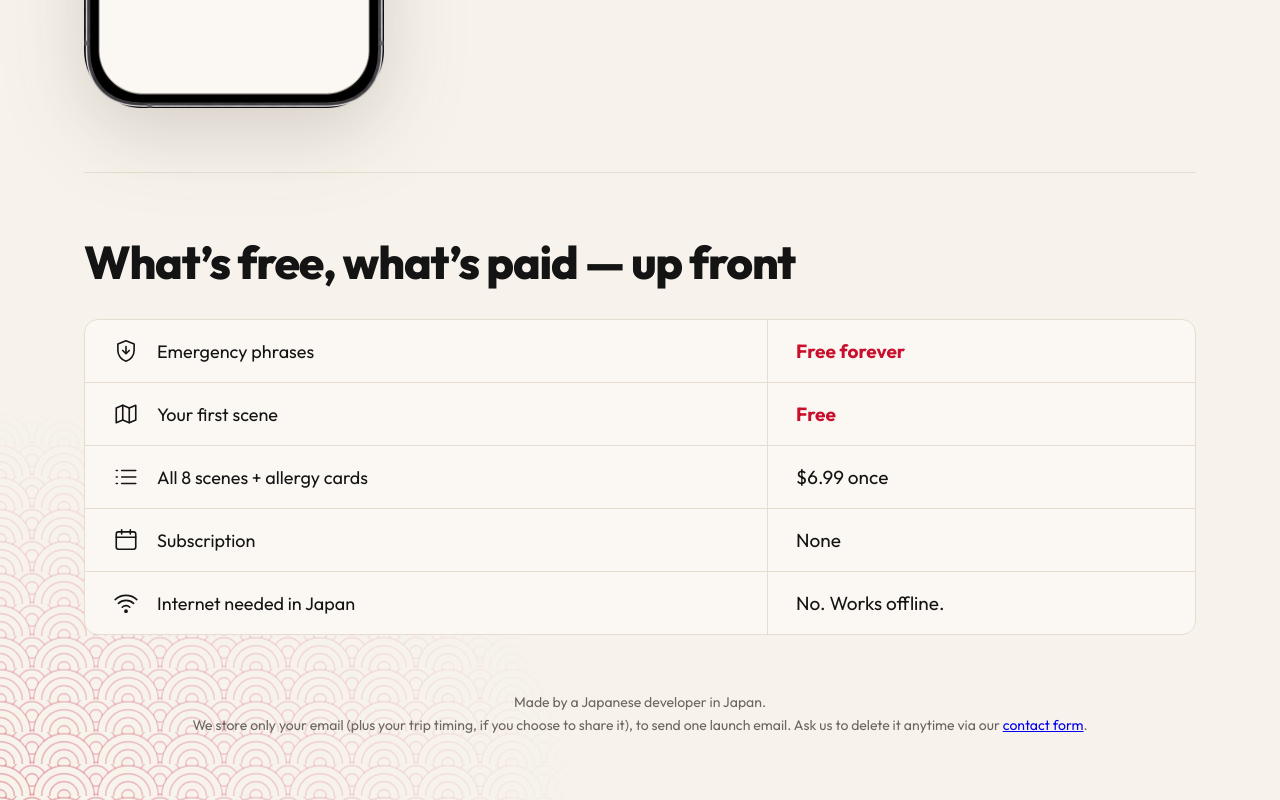
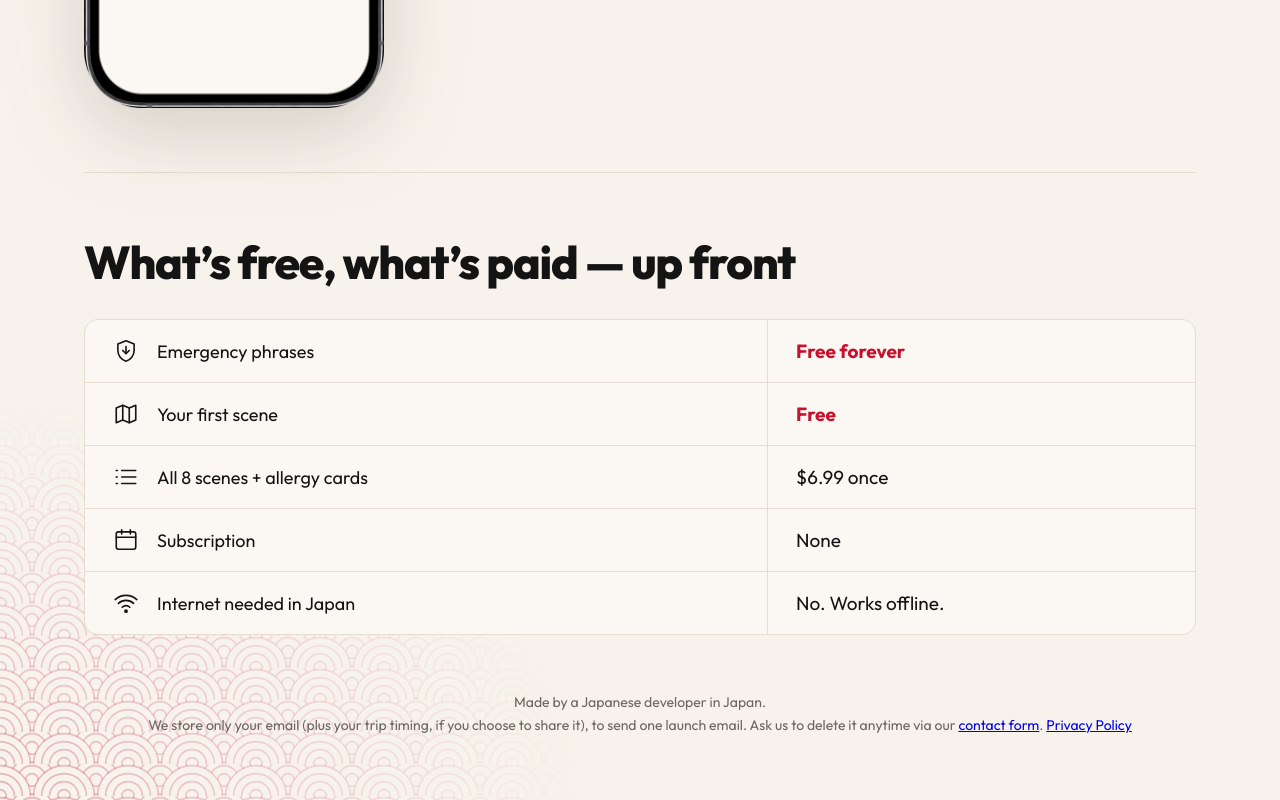
Before and after one commit to KaedeYamazaki/japan-travel-phrases-lp, a plain HTML site: page index.html in a window 1280 px wide. Shown: the part 1408-2208 px from the top of the page. Drawn offline with Linux system fonts and the light colour scheme.

Commit message:
Update landing page

```diff
--- a/index.html
+++ b/index.html
@@ -249,7 +249,7 @@ button:disabled{opacity:.6;cursor:default}
 </div>
 </section>
 
-<footer style="padding: 8px 0 24px; text-align: center; font-size: 14px; line-height: 1.6; color: #6B665F">Made by a Japanese developer in Japan.<br>We store only your email (plus your trip timing, if you choose to share it), to send one launch email. Ask us to delete it anytime via our <a href="https://docs.google.com/forms/d/e/1FAIpQLSdefa2drYiFZGcjfRaFuXaliUSsRGlzov0VjOt6NVPA2L0whQ/viewform">contact form</a>.</footer>
+<footer style="padding: 8px 0 24px; text-align: center; font-size: 14px; line-height: 1.6; color: #6B665F">Made by a Japanese developer in Japan.<br>We store only your email (plus your trip timing, if you choose to share it), to send one launch email. Ask us to delete it anytime via our <a href="https://docs.google.com/forms/d/e/1FAIpQLSdefa2drYiFZGcjfRaFuXaliUSsRGlzov0VjOt6NVPA2L0whQ/viewform">contact form</a>. <a href="https://acer8160.github.io/legal/say-it-in-japan/waitlist-privacy-policy.en.html">Privacy Policy</a></footer>
 
 </div>
 
```
